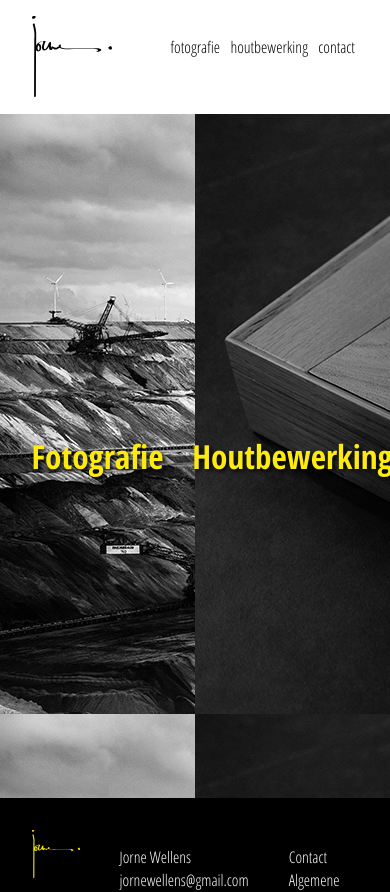
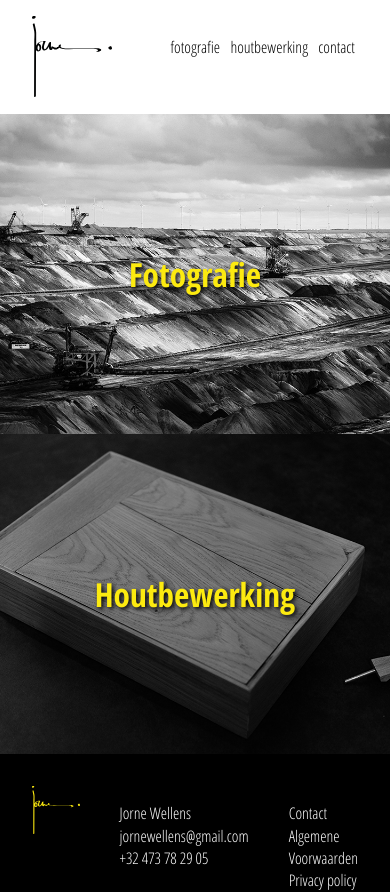
Before and after one commit to stephendeceuster/jw_front, a Next.js app: page / in a window 390 px wide. Shown: the top 892 px of the page. Built offline with nearby package versions, Linux system fonts and the light colour scheme.

Commit message:
added styling & errors to ContactForm

```diff
--- a/pages/api/contactHandler.js
+++ b/pages/api/contactHandler.js
@@ -8,6 +8,7 @@ const contactHandler = async (req, res) => {
   }
 
   const { fullName, email, message } = req.body.values;
+  // TODO : sanitize
   const respDB = await axios.post(
     "https://wdev2.be/stephen21/eindwerk/api/contact_forms.json",
     {
@@ -17,9 +18,9 @@ const contactHandler = async (req, res) => {
     }
   );
   const respSG = await sendMail( fullName, email, message );
-  //console.log('respDB', respDB);
+
   console.log('respSG', respSG);
-  return res.status(200).json({ message: "Jodela" });
+  return res.status(200).json({ message: "email send" });
 };
 
 export default contactHandler;
--- a/styles/Splash.module.scss
+++ b/styles/Splash.module.scss
@@ -1,38 +1,44 @@
 @use './base/variables' as *;
-
 
 .splash_wrapper {
   display: flex;
 }
-.photo_splash {
-  background-image: url('/images/foto.jpg');
+
+.photo_splash,
+.wood_splash {
   width: 50%;
   height: calc(100vh - 10rem);
   display: flex;
   justify-content: center;
   align-items: center;
+  background-position: center;
+  background-repeat: no-repeat;
+  background-size: cover;
+
   a {
-      transition: all 500ms ease;
-      color: $yellow;
-      text-shadow: 2px 2px 4px $black;
-      &:hover {
-        transform: scale(1.05);
-      }
-  }
-}
-.wood_splash {
-  background-image: url('/images/hout.jpg');
-  width: 50%;
-  height: calc(100vh - 10rem);
-  display: flex;
-  justify-content: center;
-  align-items: center;
-  a {
+    font-weight: 300;
     transition: all 500ms ease;
     color: $yellow;
     text-shadow: 2px 2px 4px $black;
     &:hover {
-        transform: scale(1.05);
+      transform: scale(1.05);
     }
+  }
 }
+.photo_splash {
+  background-image: url("/images/foto.jpg");
 }
+.wood_splash {
+  background-image: url("/images/hout.jpg");
+}
+
+@media screen and (max-width: 35em) {
+  .splash_wrapper {
+    flex-direction: column;
+  }
+  .photo_splash,
+  .wood_splash {
+    width: 100%;
+    height: 20rem;
+  }
+}
--- a/styles/globals.scss
+++ b/styles/globals.scss
@@ -3,6 +3,7 @@
 
 html,
 body {
+  min-height: 100vh;
   padding: 0;
   margin: 0;
   font-family: 'Open Sans Condensed', sans-serif;
```
Also changed, not shown: components/ContactForm.jsx (+54 -13 lines), styles/Form.module.scss (+27 -0 lines).
